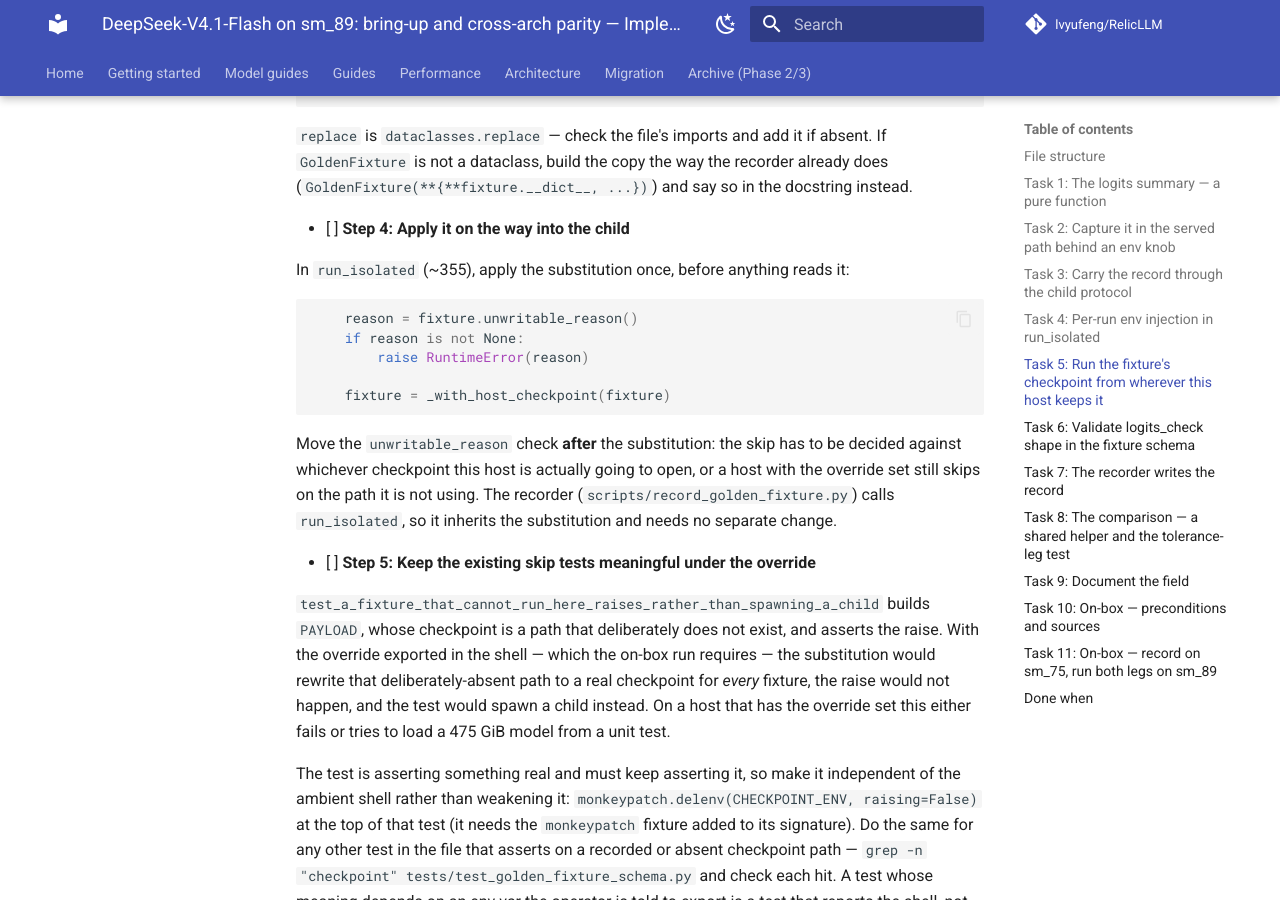
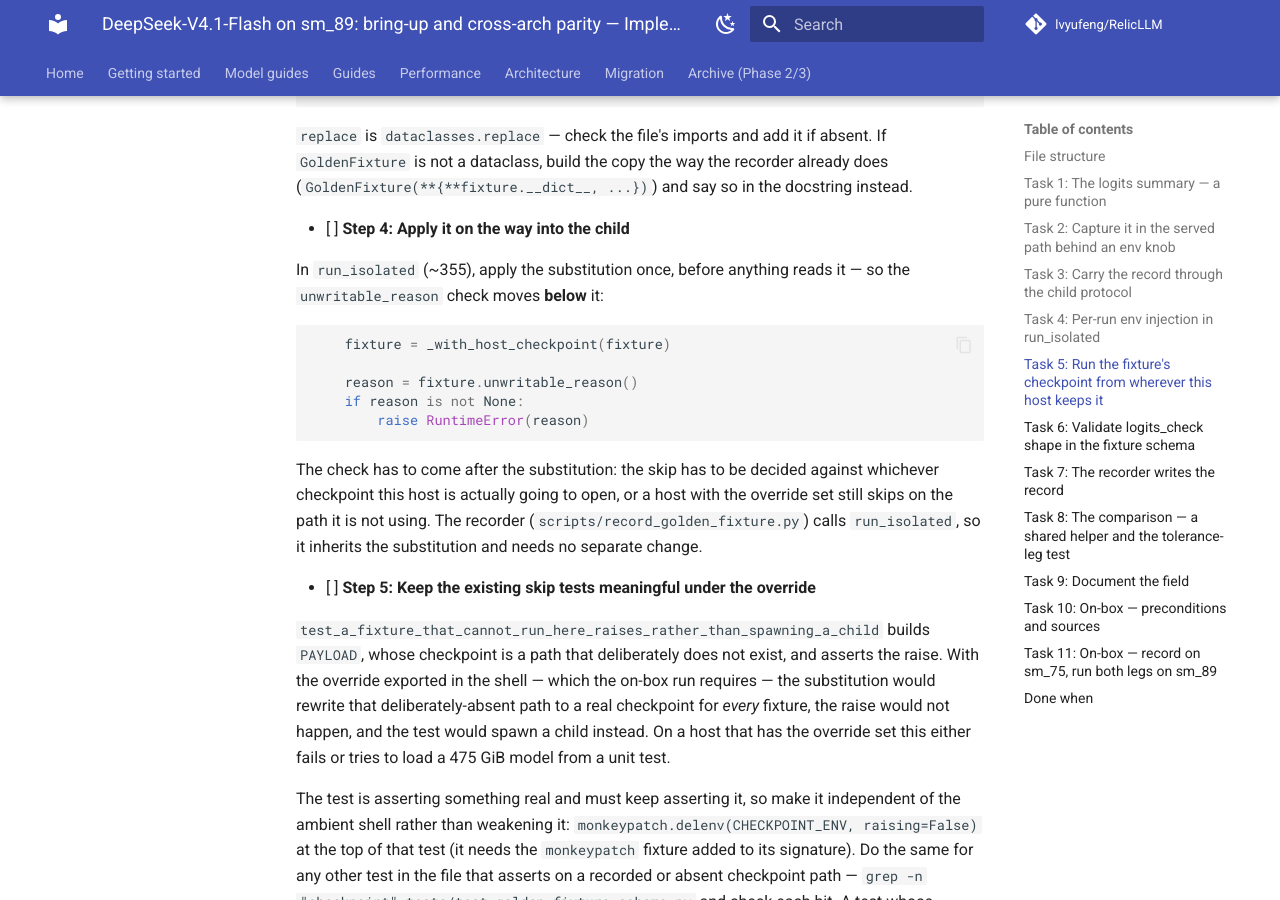
Before and after one commit to lvyufeng/RelicLLM, an MkDocs documentation site: the page built from docs/superpowers/plans/2026-10-09-v41-flash-sm89.md, in a window 1280 px wide and 900 px high, scrolled down 15558 px. Built offline with MkDocs 1.6.1 and Material for MkDocs 9.7.7, drawn with Linux system fonts in a browser that asks for light colours; comment, search, counter and statistics services are not loaded.

Commit message:
docs: show the checkpoint override in its landed order
Task 5's Step 4 printed the working tree's *before* state -- `unwritable_reason`
above the substitution -- and then told the reader to move it. An implementer
copying the block would apply the substitution after the raise, which is the
defect the prose exists to prevent. The block now shows the end state and the
prose keeps the reason.

Co-Authored-By: Claude Code <noreply@anthropic.com>

````diff
--- a/docs/superpowers/plans/2026-10-09-v41-flash-sm89.md
+++ b/docs/superpowers/plans/2026-10-09-v41-flash-sm89.md
@@ -746,17 +746,18 @@ def _with_host_checkpoint(fixture: GoldenFixture) -> GoldenFixture:
 
 - [ ] **Step 4: Apply it on the way into the child**
 
-In `run_isolated` (~355), apply the substitution once, before anything reads it:
+In `run_isolated` (~355), apply the substitution once, before anything reads it — so the
+`unwritable_reason` check moves **below** it:
 
 ```python
+    fixture = _with_host_checkpoint(fixture)
+
     reason = fixture.unwritable_reason()
     if reason is not None:
         raise RuntimeError(reason)
-
-    fixture = _with_host_checkpoint(fixture)
 ```
 
-Move the `unwritable_reason` check **after** the substitution: the skip has to be decided against
+The check has to come after the substitution: the skip has to be decided against
 whichever checkpoint this host is actually going to open, or a host with the override set still
 skips on the path it is not using. The recorder (`scripts/record_golden_fixture.py`) calls
 `run_isolated`, so it inherits the substitution and needs no separate change.
````
